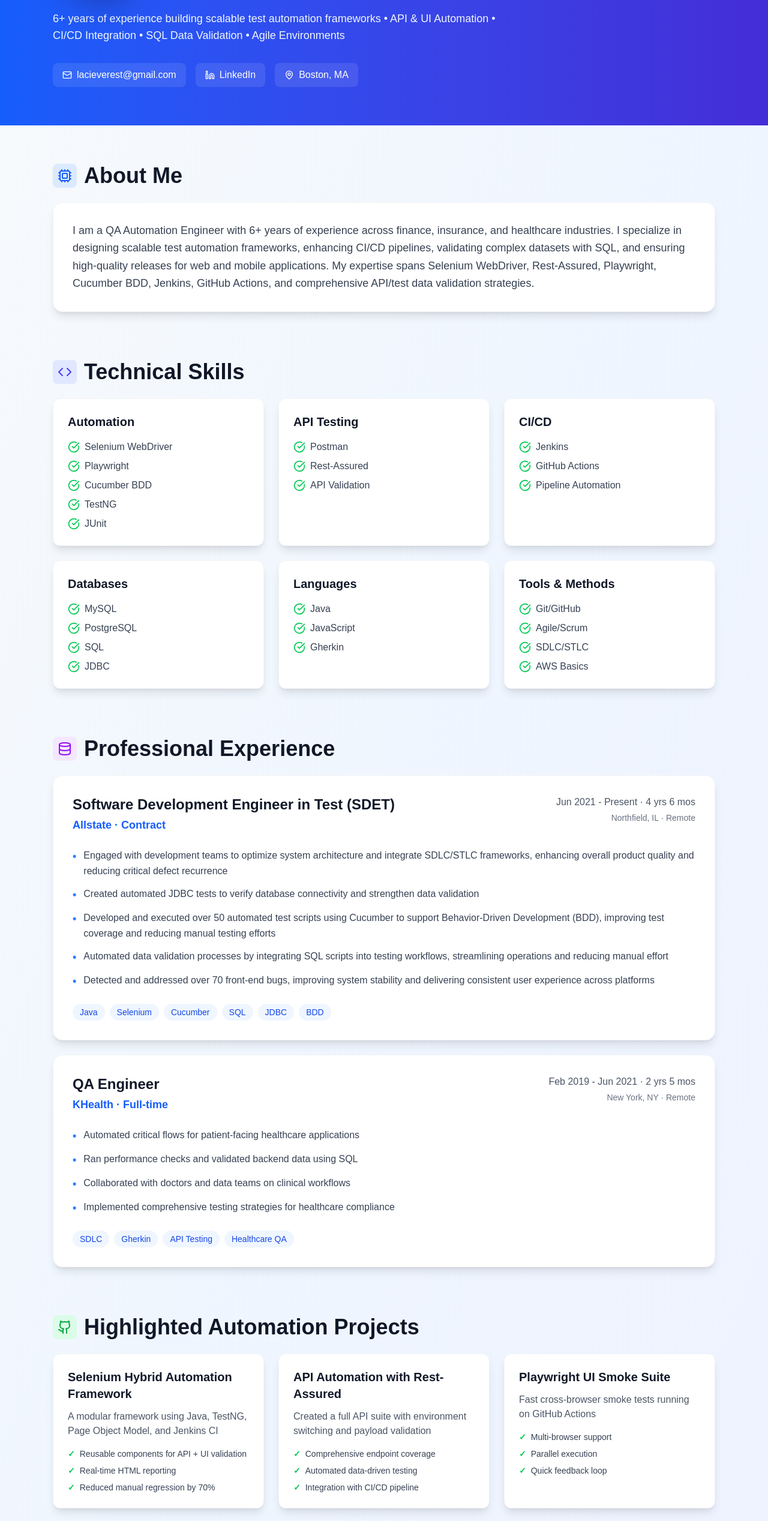
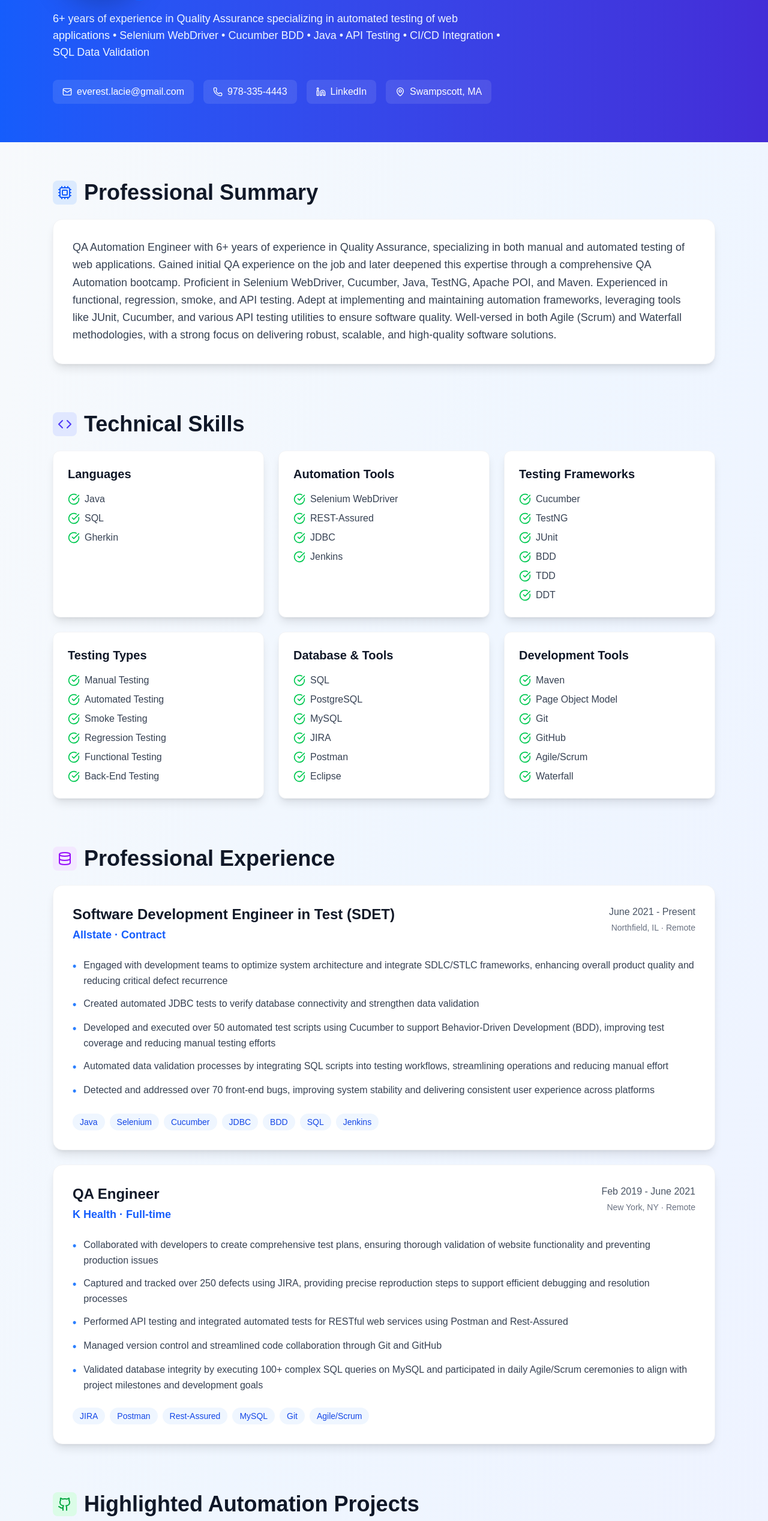
Before and after one commit to Everest-86/everest-portfolio-, a Next.js app: page / in a window 1280 px wide. Shown: the part 231-2766 px from the top of the page at 60% size. Built offline with nearby package versions, Linux system fonts and the light colour scheme.

Commit message:
update content

```diff
--- a/app/page.tsx
+++ b/app/page.tsx
@@ -9,6 +9,9 @@ import {
   TestTube,
   Cpu,
   CheckCircle,
+  Phone,
+  GraduationCap,
+  Award,
 } from "lucide-react";
 
 export default function Portfolio() {
@@ -17,7 +20,7 @@ export default function Portfolio() {
       title: "Software Development Engineer in Test (SDET)",
       company: "Allstate",
       type: "Contract",
-      duration: "Jun 2021 - Present · 4 yrs 6 mos",
+      duration: "June 2021 - Present",
       location: "Northfield, IL · Remote",
       achievements: [
         "Engaged with development teams to optimize system architecture and integrate SDLC/STLC frameworks, enhancing overall product quality and reducing critical defect recurrence",
@@ -26,48 +29,70 @@ export default function Portfolio() {
         "Automated data validation processes by integrating SQL scripts into testing workflows, streamlining operations and reducing manual effort",
         "Detected and addressed over 70 front-end bugs, improving system stability and delivering consistent user experience across platforms",
       ],
-      skills: ["Java", "Selenium", "Cucumber", "SQL", "JDBC", "BDD"],
+      skills: ["Java", "Selenium", "Cucumber", "JDBC", "BDD", "SQL", "Jenkins"],
     },
     {
       title: "QA Engineer",
-      company: "KHealth",
+      company: "K Health",
       type: "Full-time",
-      duration: "Feb 2019 - Jun 2021 · 2 yrs 5 mos",
+      duration: "Feb 2019 - June 2021",
       location: "New York, NY · Remote",
       achievements: [
-        "Automated critical flows for patient-facing healthcare applications",
-        "Ran performance checks and validated backend data using SQL",
-        "Collaborated with doctors and data teams on clinical workflows",
-        "Implemented comprehensive testing strategies for healthcare compliance",
+        "Collaborated with developers to create comprehensive test plans, ensuring thorough validation of website functionality and preventing production issues",
+        "Captured and tracked over 250 defects using JIRA, providing precise reproduction steps to support efficient debugging and resolution processes",
+        "Performed API testing and integrated automated tests for RESTful web services using Postman and Rest-Assured",
+        "Managed version control and streamlined code collaboration through Git and GitHub",
+        "Validated database integrity by executing 100+ complex SQL queries on MySQL and participated in daily Agile/Scrum ceremonies to align with project milestones and development goals",
       ],
-      skills: ["SDLC", "Gherkin", "API Testing", "Healthcare QA"],
+      skills: [
+        "JIRA",
+        "Postman",
+        "Rest-Assured",
+        "MySQL",
+        "Git",
+        "Agile/Scrum",
+      ],
     },
   ];
 
   const skills = [
     {
-      category: "Automation",
+      category: "Languages",
+      items: ["Java", "SQL", "Gherkin"],
+    },
+    {
+      category: "Automation Tools",
+      items: ["Selenium WebDriver", "REST-Assured", "JDBC", "Jenkins"],
+    },
+    {
+      category: "Testing Frameworks",
+      items: ["Cucumber", "TestNG", "JUnit", "BDD", "TDD", "DDT"],
+    },
+    {
+      category: "Testing Types",
       items: [
-        "Selenium WebDriver",
-        "Playwright",
-        "Cucumber BDD",
-        "TestNG",
-        "JUnit",
+        "Manual Testing",
+        "Automated Testing",
+        "Smoke Testing",
+        "Regression Testing",
+        "Functional Testing",
+        "Back-End Testing",
       ],
     },
     {
-      category: "API Testing",
-      items: ["Postman", "Rest-Assured", "API Validation"],
+      category: "Database & Tools",
+      items: ["SQL", "PostgreSQL", "MySQL", "JIRA", "Postman", "Eclipse"],
     },
     {
-      category: "CI/CD",
-      items: ["Jenkins", "GitHub Actions", "Pipeline Automation"],
-    },
-    { category: "Databases", items: ["MySQL", "PostgreSQL", "SQL", "JDBC"] },
-    { category: "Languages", items: ["Java", "JavaScript", "Gherkin"] },
-    {
-      category: "Tools & Methods",
-      items: ["Git/GitHub", "Agile/Scrum", "SDLC/STLC", "AWS Basics"],
+      category: "Development Tools",
+      items: [
+        "Maven",
+        "Page Object Model",
+        "Git",
+        "GitHub",
+        "Agile/Scrum",
+        "Waterfall",
+      ],
     },
   ];
 
@@ -78,27 +103,29 @@ export default function Portfolio() {
         "A modular framework using Java, TestNG, Page Object Model, and Jenkins CI",
       highlights: [
         "Reusable components for API + UI validation",
-        "Real-time HTML reporting",
-        "Reduced manual regression by 70%",
+        "Real-time HTML reporting with comprehensive test results",
+        "Reduced manual regression testing by 70%",
+        "Integrated with Maven for dependency management",
       ],
     },
     {
       title: "API Automation with Rest-Assured",
       description:
-        "Created a full API suite with environment switching and payload validation",
+        "Comprehensive API test suite with environment switching and payload validation",
       highlights: [
-        "Comprehensive endpoint coverage",
-        "Automated data-driven testing",
-        "Integration with CI/CD pipeline",
+        "End-to-end RESTful API testing coverage",
+        "Automated data-driven testing scenarios",
+        "Integration with CI/CD pipeline for continuous testing",
       ],
     },
     {
-      title: "Playwright UI Smoke Suite",
-      description: "Fast cross-browser smoke tests running on GitHub Actions",
+      title: "BDD Framework with Cucumber",
+      description:
+        "Behavior-Driven Development framework supporting business-readable test scenarios",
       highlights: [
-        "Multi-browser support",
-        "Parallel execution",
-        "Quick feedback loop",
+        "50+ automated test scripts in Gherkin syntax",
+        "Improved collaboration between QA and business teams",
+        "Enhanced test coverage and documentation",
       ],
     },
   ];
@@ -124,22 +151,30 @@ export default function Portfolio() {
                 Everest Laci
               </h1>
               <p className="text-xl text-blue-100 mt-2">
-                QA Automation Engineer • SDET
+                Software QA Engineer • SDET
               </p>
             </div>
           </div>
           <p className="text-lg text-blue-50 max-w-3xl mt-6">
-            6+ years of experience building scalable test automation frameworks
-            • API & UI Automation • CI/CD Integration • SQL Data Validation •
-            Agile Environments
+            6+ years of experience in Quality Assurance specializing in
+            automated testing of web applications • Selenium WebDriver •
+            Cucumber BDD • Java • API Testing • CI/CD Integration • SQL Data
+            Validation
           </p>
           <div className="flex flex-wrap gap-4 mt-8">
             <a
-              href="mailto:lacieverest@gmail.com"
+              href="mailto:everest.lacie@gmail.com"
               className="flex items-center gap-2 bg-white/10 backdrop-blur-sm px-4 py-2 rounded-lg hover:bg-white/20 transition"
             >
               <Mail className="w-4 h-4" />
-              lacieverest@gmail.com
+              everest.lacie@gmail.com
+            </a>
+            <a
+              href="tel:9783354443"
+              className="flex items-center gap-2 bg-white/10 backdrop-blur-sm px-4 py-2 rounded-lg hover:bg-white/20 transition"
+            >
+              <Phone className="w-4 h-4" />
+              978-335-4443
             </a>
             <a
               href="https://linkedin.com/in/everest-laci-89b993377"
@@ -152,31 +187,35 @@ export default function Portfolio() {
             </a>
             <div className="flex items-center gap-2 bg-white/10 backdrop-blur-sm px-4 py-2 rounded-lg">
               <MapPin className="w-4 h-4" />
-              Boston, MA
+              Swampscott, MA
             </div>
           </div>
         </div>
       </header>
 
       <main className="max-w-6xl mx-auto px-6 py-16 space-y-20">
-        {/* About */}
+        {/* Summary */}
         <section className="scroll-mt-20">
           <h2 className="text-4xl font-bold text-gray-900 mb-6 flex items-center gap-3">
             <div className="w-10 h-10 bg-blue-100 rounded-lg flex items-center justify-center">
               <Cpu className="w-6 h-6 text-blue-600" />
             </div>
-            About Me
+            Professional Summary
           </h2>
           <div className="bg-white rounded-2xl shadow-lg p-8 border border-gray-100">
             <p className="text-lg leading-relaxed text-gray-700">
-              I am a QA Automation Engineer with 6+ years of experience across
-              finance, insurance, and healthcare industries. I specialize in
-              designing scalable test automation frameworks, enhancing CI/CD
-              pipelines, validating complex datasets with SQL, and ensuring
-              high-quality releases for web and mobile applications. My
-              expertise spans Selenium WebDriver, Rest-Assured, Playwright,
-              Cucumber BDD, Jenkins, GitHub Actions, and comprehensive API/test
-              data validation strategies.
+              QA Automation Engineer with 6+ years of experience in Quality
+              Assurance, specializing in both manual and automated testing of
+              web applications. Gained initial QA experience on the job and
+              later deepened this expertise through a comprehensive QA
+              Automation bootcamp. Proficient in Selenium WebDriver, Cucumber,
+              Java, TestNG, Apache POI, and Maven. Experienced in functional,
+              regression, smoke, and API testing. Adept at implementing and
+              maintaining automation frameworks, leveraging tools like JUnit,
+              Cucumber, and various API testing utilities to ensure software
+              quality. Well-versed in both Agile (Scrum) and Waterfall
+              methodologies, with a strong focus on delivering robust, scalable,
+              and high-quality software solutions.
             </p>
           </div>
         </section>
@@ -237,7 +276,7 @@ export default function Portfolio() {
                       {exp.company} · {exp.type}
                     </p>
                   </div>
-                  <div className="text-right">
+                  <div className="text-left md:text-right">
                     <p className="text-gray-600 font-medium">{exp.duration}</p>
                     <p className="text-gray-500 text-sm mt-1">{exp.location}</p>
                   </div>
@@ -302,6 +341,46 @@ export default function Portfolio() {
           </div>
         </section>
 
+        {/* Education */}
+        <section className="scroll-mt-20">
+          <h2 className="text-4xl font-bold text-gray-900 mb-6 flex items-center gap-3">
+            <div className="w-10 h-10 bg-yellow-100 rounded-lg flex items-center justify-center">
+              <GraduationCap className="w-6 h-6 text-yellow-600" />
+            </div>
+            Education
+          </h2>
+          <div className="grid grid-cols-1 md:grid-cols-2 gap-6">
+            <div className="bg-white rounded-xl shadow-lg p-6 border border-gray-100 hover:shadow-xl transition">
+              <div className="flex items-start gap-3 mb-3">
+                <Award className="w-6 h-6 text-blue-600 flex-shrink-0 mt-1" />
+                <div>
+                  <h3 className="text-xl font-bold text-gray-900">
+                    Master of Arts in Archaeology
+                  </h3>
+                  <p className="text-blue-600 font-semibold mt-1">
+                    University of Tirana
+                  </p>
+                  <p className="text-gray-500 text-sm mt-1">Tirana, Albania</p>
+                </div>
+              </div>
+            </div>
+            <div className="bg-white rounded-xl shadow-lg p-6 border border-gray-100 hover:shadow-xl transition">
+              <div className="flex items-start gap-3 mb-3">
+                <Award className="w-6 h-6 text-blue-600 flex-shrink-0 mt-1" />
+                <div>
+                  <h3 className="text-xl font-bold text-gray-900">
+                    Bachelor of Arts in History
+                  </h3>
+                  <p className="text-blue-600 font-semibold mt-1">
+                    University of Tirana
+                  </p>
+                  <p className="text-gray-500 text-sm mt-1">Tirana, Albania</p>
+                </div>
+              </div>
+            </div>
+          </div>
+        </section>
+
         {/* Contact CTA */}
         <section className="bg-gradient-to-r from-blue-600 to-indigo-700 rounded-2xl shadow-2xl p-12 text-center text-white">
           <h2 className="text-3xl font-bold mb-4">Let's Work Together</h2>
@@ -311,11 +390,18 @@ export default function Portfolio() {
           </p>
           <div className="flex flex-wrap gap-4 justify-center">
             <a
-              href="mailto:lacieverest@gmail.com"
+              href="mailto:everest.lacie@gmail.com"
               className="bg-white text-blue-600 px-8 py-3 rounded-lg font-semibold hover:bg-blue-50 transition flex items-center gap-2"
             >
               <Mail className="w-5 h-5" />
               Email Me
+            </a>
+            <a
+              href="tel:9783354443"
+              className="bg-white/10 backdrop-blur-sm text-white px-8 py-3 rounded-lg font-semibold hover:bg-white/20 transition flex items-center gap-2"
+            >
+              <Phone className="w-5 h-5" />
+              Call Me
             </a>
             <a
               href="https://linkedin.com/in/everest-laci-89b993377"
@@ -334,7 +420,7 @@ export default function Portfolio() {
       <footer className="bg-gray-900 text-gray-400 py-8">
         <div className="max-w-6xl mx-auto px-6 text-center">
           <p>© 2025 Everest Laci. All rights reserved.</p>
-          <p className="text-sm mt-2">All softwares need QA</p>
+          <p className="text-sm mt-2">Built with React & Tailwind CSS</p>
         </div>
       </footer>
     </div>
```
